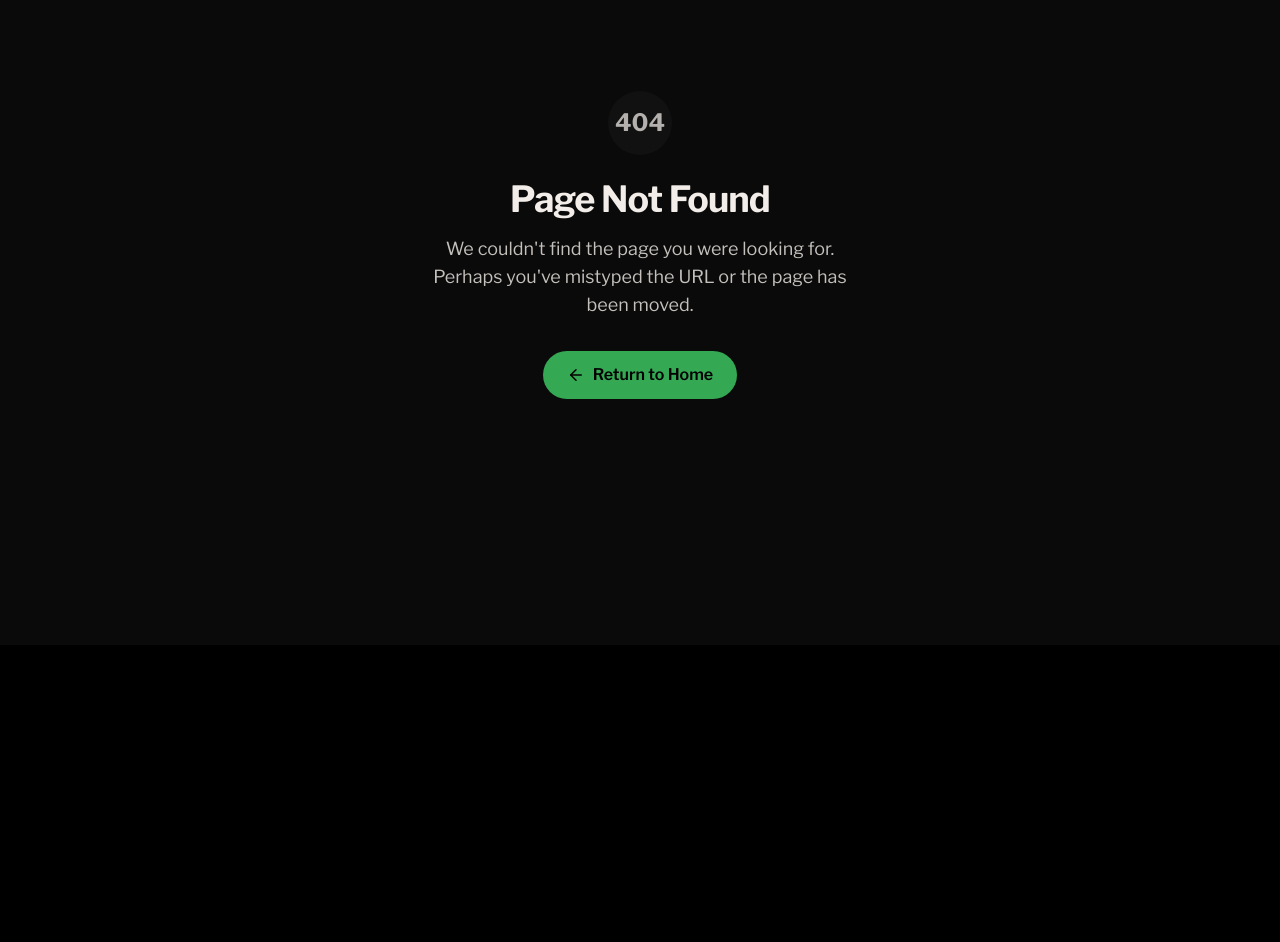
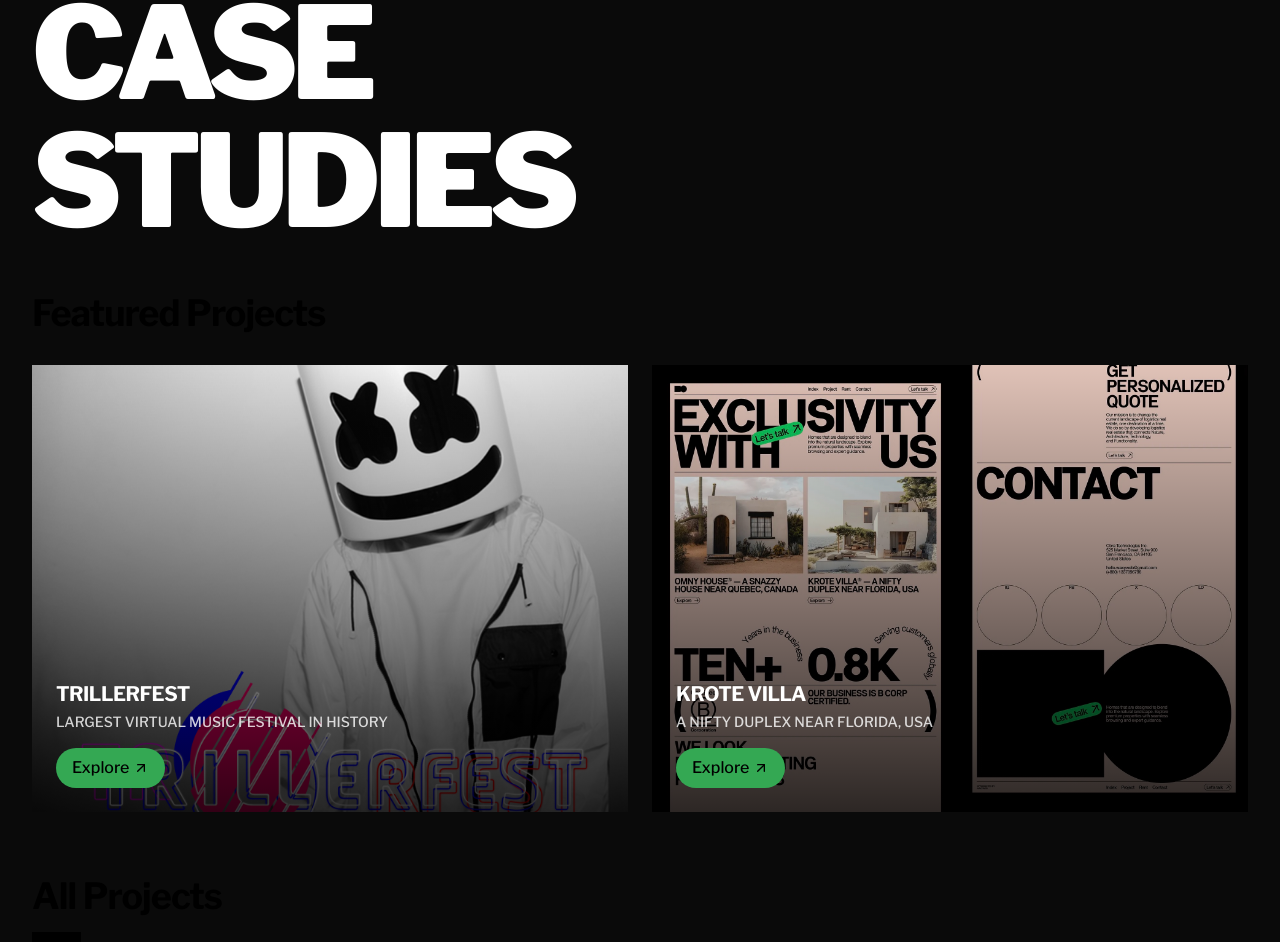
Before and after one commit to hanzoai/agency, a React (Vite) app: page /case-studies in a window 1280 px wide. Before the commit this address had no page. Shown: the part 155-1097 px from the top of the page. Before the commit the page ends 800 px from the top, so only its background shows below. Built offline with nearby package versions, Linux system fonts and the light colour scheme.

Commit message:
Merge Projects page into CaseStudies
This commit merges the Projects page into the CaseStudies page and renames it to "Case Studies".

```diff
--- a/src/App.tsx
+++ b/src/App.tsx
@@ -10,7 +10,7 @@ import CaseStudyTrillerFest from "./pages/CaseStudyTrillerFest";
 import Subscribe from "./pages/Subscribe";
 import OnboardingForm from "./pages/Onboarding";
 import OnboardingSuccess from "./pages/OnboardingSuccess";
-import Projects from "./pages/Projects";
+import CaseStudies from "./pages/CaseStudies";
 import Contact from "./pages/Contact";
 
 const queryClient = new QueryClient();
@@ -27,7 +27,7 @@ const App = () => (
           <Route path="/subscribe" element={<Subscribe />} />
           <Route path="/onboarding" element={<OnboardingForm />} />
           <Route path="/onboarding-success" element={<OnboardingSuccess />} />
-          <Route path="/projects" element={<Projects />} />
+          <Route path="/case-studies" element={<CaseStudies />} />
           <Route path="/contact" element={<Contact />} />
           <Route path="*" element={<NotFound />} />
         </Routes>
--- a/src/components/CaseStudy.tsx
+++ b/src/components/CaseStudy.tsx
@@ -50,8 +50,8 @@ const CaseStudy = () => {
         </div>
 
         <div className="mt-12 text-center md:text-left">
-          <Link to="/projects" className="lets-talk-btn">
-            View All Projects
+          <Link to="/case-studies" className="lets-talk-btn">
+            View All Case Studies
             <ArrowUpRight size={16} className="ml-1" />
           </Link>
         </div>
--- a/src/components/Navbar.tsx
+++ b/src/components/Navbar.tsx
@@ -67,8 +67,7 @@ const Navbar = () => {
           <nav className="hidden lg:flex items-center space-x-8">
             <Link to="/#services" className="text-primary/80 hover:text-primary font-medium transition">Services</Link>
             <Link to="/#why-hanzo" className="text-primary/80 hover:text-primary font-medium transition">Why Hanzo</Link>
-            <Link to="/projects" className="text-primary/80 hover:text-primary font-medium transition">Projects</Link>
-            <Link to="/#case-studies" className="text-primary/80 hover:text-primary font-medium transition">Case Studies</Link>
+            <Link to="/case-studies" className="text-primary/80 hover:text-primary font-medium transition">Case Studies</Link>
             <Link to="/#testimonials" className="text-primary/80 hover:text-primary font-medium transition">Testimonials</Link>
             <Link to="/#pricing" className="text-primary/80 hover:text-primary font-medium transition">Pricing</Link>
             <Link to="/#faq" className="text-primary/80 hover:text-primary font-medium transition">FAQ</Link>
@@ -95,8 +94,7 @@ const Navbar = () => {
           <nav className="flex flex-col space-y-4">
             <Link to="/#services" className="text-primary/80 hover:text-primary py-2 font-medium transition" onClick={() => setIsMenuOpen(false)}>Services</Link>
             <Link to="/#why-hanzo" className="text-primary/80 hover:text-primary py-2 font-medium transition" onClick={() => setIsMenuOpen(false)}>Why Hanzo</Link>
-            <Link to="/projects" className="text-primary/80 hover:text-primary py-2 font-medium transition" onClick={() => setIsMenuOpen(false)}>Projects</Link>
-            <Link to="/#case-studies" className="text-primary/80 hover:text-primary py-2 font-medium transition" onClick={() => setIsMenuOpen(false)}>Case Studies</Link>
+            <Link to="/case-studies" className="text-primary/80 hover:text-primary py-2 font-medium transition" onClick={() => setIsMenuOpen(false)}>Case Studies</Link>
             <Link to="/#testimonials" className="text-primary/80 hover:text-primary py-2 font-medium transition" onClick={() => setIsMenuOpen(false)}>Testimonials</Link>
             <Link to="/#pricing" className="text-primary/80 hover:text-primary py-2 font-medium transition" onClick={() => setIsMenuOpen(false)}>Pricing</Link>
             <Link to="/#faq" className="text-primary/80 hover:text-primary py-2 font-medium transition" onClick={() => setIsMenuOpen(false)}>FAQ</Link>
--- /dev/null
+++ b/src/pages/CaseStudies.tsx
@@ -0,0 +1,92 @@
+
+import React, { useState } from 'react';
+import Navbar from '@/components/Navbar';
+import Footer from '@/components/Footer';
+import ProjectsGallery from '@/components/ProjectsGallery';
+import ScrollReveal from '@/utils/ScrollReveal';
+import { projectCategories } from '@/data/projectsData';
+import { Link } from 'react-router-dom';
+import { ArrowUpRight } from 'lucide-react';
+
+const CaseStudies = () => {
+  const [category, setCategory] = useState<string>('All');
+
+  return (
+    <ScrollReveal>
+      <div className="min-h-screen flex flex-col bg-beige-50 text-black">
+        <Navbar />
+
+        <main className="flex-grow pt-24">
+          <div className="container-custom">
+            <h1 className="text-6xl md:text-9xl font-black tracking-tighter uppercase leading-none mb-12 pt-12 text-[#ffffff]">
+              CASE<br />STUDIES
+            </h1>
+
+            {/* Featured case studies */}
+            <div className="mb-16 reveal">
+              <h2 className="text-2xl md:text-4xl font-bold mb-8">Featured Projects</h2>
+
+              <div className="grid md:grid-cols-2 gap-6">
+                <div className="relative aspect-[4/3] overflow-hidden group reveal">
+                  <img
+                    src="/img/919bfa95-912a-489f-a859-7a42e0d7d435.png"
+                    alt="TrillerFest Music Festival"
+                    className="w-full h-full object-cover"
+                  />
+                  <div className="absolute inset-0 bg-gradient-to-t from-black/80 to-transparent flex flex-col justify-end p-6">
+                    <h3 className="text-xl font-bold text-white uppercase">TRILLERFEST</h3>
+                    <p className="text-white/80 mt-1 text-sm uppercase font-medium">LARGEST VIRTUAL MUSIC FESTIVAL IN HISTORY</p>
+                    <Link to="/case-study-trillerfest" className="mt-4 lets-talk-btn w-fit">
+                      Explore
+                      <ArrowUpRight size={16} className="ml-1" />
+                    </Link>
+                  </div>
+                </div>
+
+                <div className="relative aspect-[4/3] overflow-hidden group reveal">
+                  <img
+                    src="/img/050894ef-9663-4050-b4f3-703025fef28a.png"
+                    alt="Property example"
+                    className="w-full h-full object-cover"
+                  />
+                  <div className="absolute inset-0 bg-gradient-to-t from-black/80 to-transparent flex flex-col justify-end p-6">
+                    <h3 className="text-xl font-bold text-white uppercase">KROTE VILLA</h3>
+                    <p className="text-white/80 mt-1 text-sm uppercase font-medium">A NIFTY DUPLEX NEAR FLORIDA, USA</p>
+                    <button className="mt-4 lets-talk-btn w-fit">
+                      Explore
+                      <ArrowUpRight size={16} className="ml-1" />
+                    </button>
+                  </div>
+                </div>
+              </div>
+            </div>
+
+            {/* Project category filter */}
+            <div className="overflow-x-auto pb-6 mb-8 reveal">
+              <h2 className="text-2xl md:text-4xl font-bold mb-4">All Projects</h2>
+              <div className="flex space-x-4 min-w-max">
+                {projectCategories.map(cat => (
+                  <button
+                    key={cat}
+                    onClick={() => setCategory(cat)}
+                    className={`py-2 px-4 text-sm font-medium transition-colors ${
+                      category === cat ? 'bg-black text-white' : 'bg-transparent text-black hover:bg-black/10'
+                    }`}
+                  >
+                    {cat}
+                  </button>
+                ))}
+              </div>
+            </div>
+
+            <ProjectsGallery selectedCategory={category} />
+          </div>
+        </main>
+
+        <Footer />
+      </div>
+    </ScrollReveal>
+  );
+};
+
+export default CaseStudies;
```
